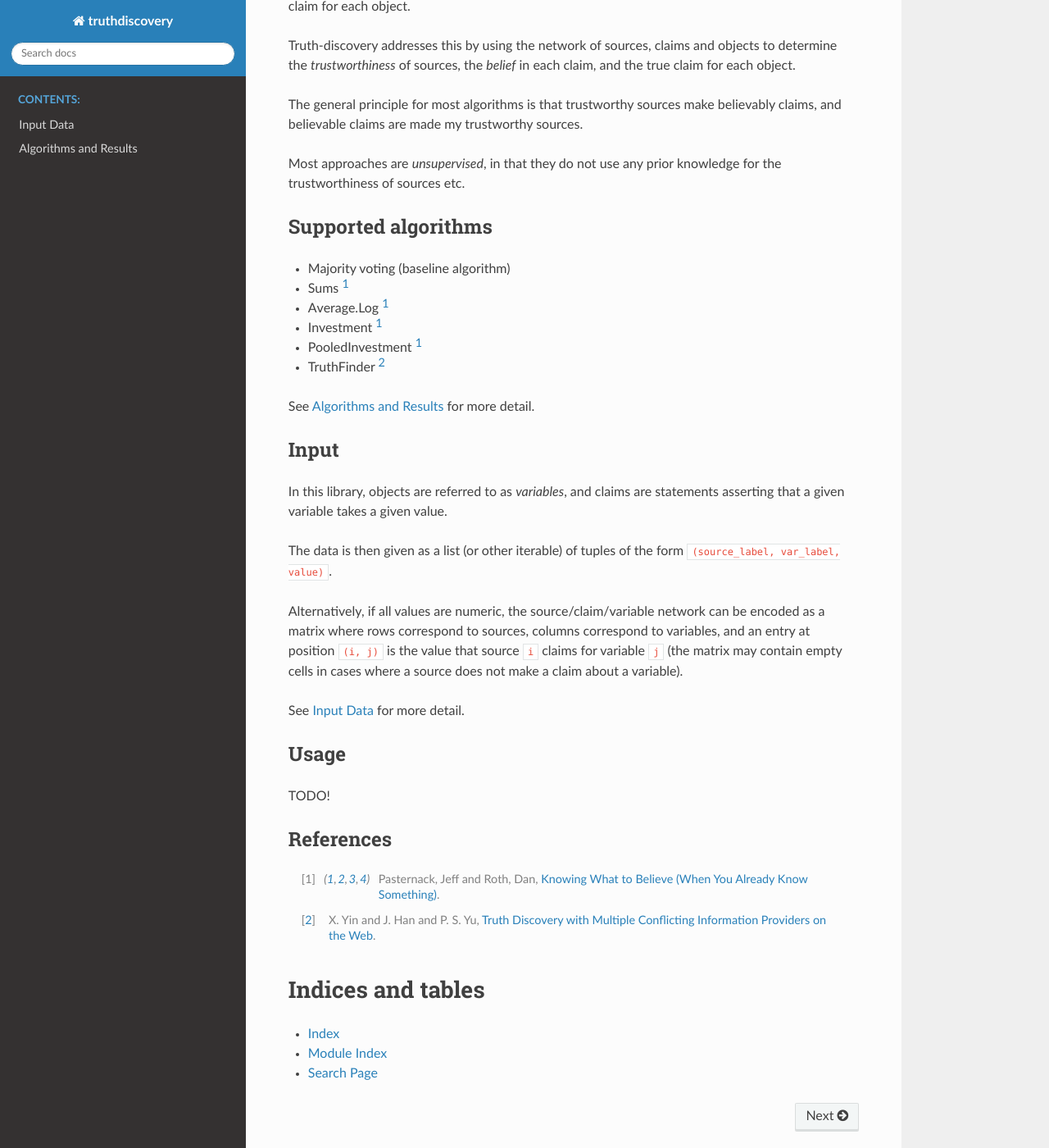
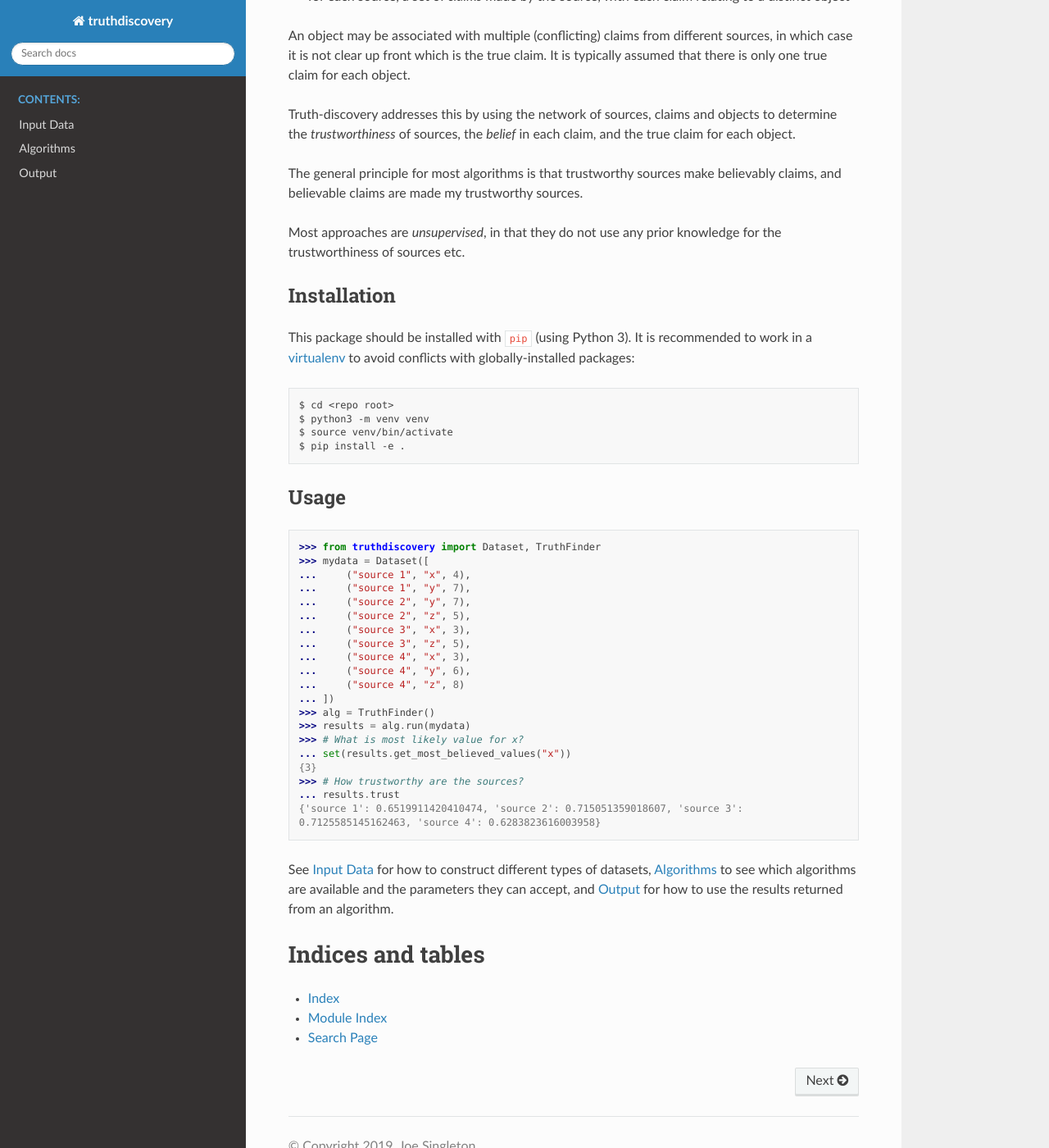
Before and after one commit to joesingo/truthdiscovery, a Sphinx documentation site: the page built from doc/index.rst, in a window 1280 px wide and 1400 px high, scrolled down 785 px. Shown: the whole window at 82% size. Built offline with Sphinx 7.4.7 and the Read the Docs theme 2.0.0, drawn with Linux system fonts in a browser that asks for light colours; some of the changed text lies outside the part shown.

Commit message:
Document algorithms and results in Sphinx documentation, and tidy up index page

```diff
--- a/doc/index.rst
+++ b/doc/index.rst
@@ -7,6 +7,7 @@ Welcome to truthdiscovery's documentation!
 
    input
    algorithms
+   output
 
 Overview
 --------
@@ -35,48 +36,49 @@ believably claims, and believable claims are made my trustworthy sources.
 Most approaches are *unsupervised*, in that they do not use any prior knowledge
 for the trustworthiness of sources etc.
 
-Supported algorithms
---------------------
-- Majority voting (baseline algorithm)
-- Sums [1]_
-- Average.Log [1]_
-- Investment [1]_
-- PooledInvestment [1]_
-- TruthFinder [2]_
+Installation
+------------
 
-See :ref:`algorithms-page` for more detail.
+This package should be installed with ``pip`` (using Python 3). It is recommended
+to work in a `virtualenv <https://docs.python.org/3/tutorial/venv.html>`_ to
+avoid conflicts with globally-installed packages::
 
-Input
------
-
-In this library, objects are referred to as *variables*, and claims are
-statements asserting that a given variable takes a given value.
-
-The data is then given as a list (or other iterable) of tuples of the form
-``(source_label, var_label, value)``.
-
-Alternatively, if all values are numeric, the source/claim/variable network can
-be encoded as a matrix where rows correspond to sources, columns correspond to
-variables, and an entry at position ``(i, j)`` is the value that source ``i``
-claims for variable ``j`` (the matrix may contain empty cells in cases where a
-source does not make a claim about a variable).
-
-See :ref:`input-page` for more detail.
+    $ cd <repo root>
+    $ python3 -m venv venv
+    $ source venv/bin/activate
+    $ pip install -e .
 
 Usage
 -----
 
-TODO!
+::
 
-References
-----------
-.. [1] Pasternack, Jeff and Roth, Dan, `Knowing What to Believe (When You
-   Already Know Something)
-   <http://dl.acm.org/citation.cfm?id=1873781.1873880>`_.
+    >>> from truthdiscovery import Dataset, TruthFinder
+    >>> mydata = Dataset([
+    ...     ("source 1", "x", 4),
+    ...     ("source 1", "y", 7),
+    ...     ("source 2", "y", 7),
+    ...     ("source 2", "z", 5),
+    ...     ("source 3", "x", 3),
+    ...     ("source 3", "z", 5),
+    ...     ("source 4", "x", 3),
+    ...     ("source 4", "y", 6),
+    ...     ("source 4", "z", 8)
+    ... ])
+    >>> alg = TruthFinder()
+    >>> results = alg.run(mydata)
+    >>> # What is most likely value for x?
+    ... set(results.get_most_believed_values("x"))
+    {3}
+    >>> # How trustworthy are the sources?
+    ... results.trust
+    {'source 1': 0.6519911420410474, 'source 2': 0.715051359018607, 'source 3':
+    0.7125585145162463, 'source 4': 0.6283823616003958}
 
-.. [2] X. Yin and J. Han and P. S. Yu, `Truth Discovery with Multiple Conflicting
-   Information Providers on the Web
-   <http://ieeexplore.ieee.org/document/4415269/>`_.
+See :ref:`input-page` for how to construct different types of datasets,
+:ref:`algorithms-page` to see which algorithms are available and the parameters
+they can accept, and :ref:`output-page` for how to use the results returned
+from an algorithm.
 
 Indices and tables
 ==================
```
Also changed, not shown: doc/algorithms.rst (+122 -11 lines), doc/input.rst (+5 -3 lines), doc/output.rst (added, +44 -0 lines), 1 other file.
